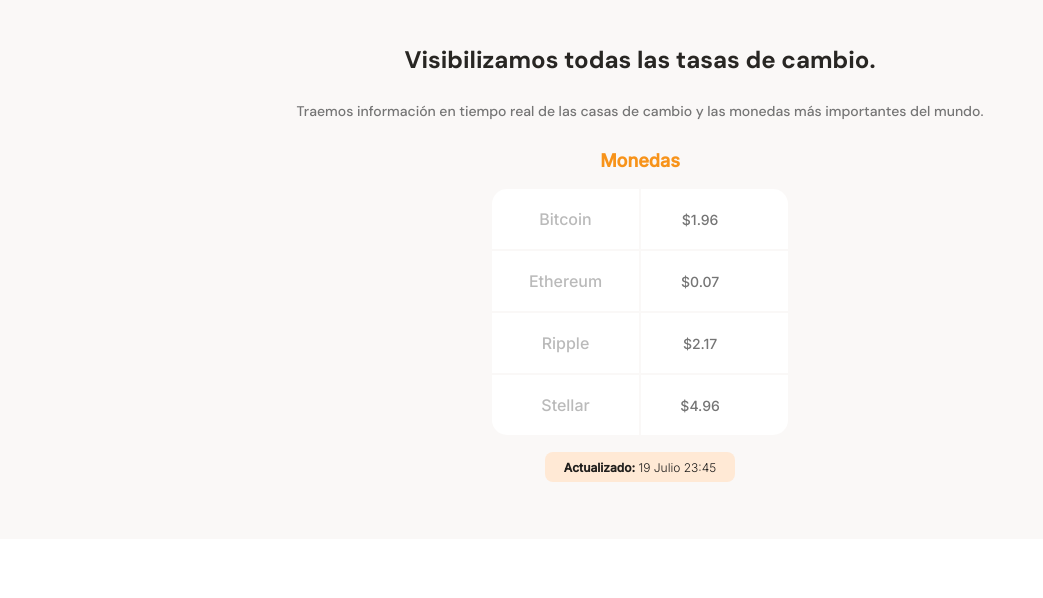
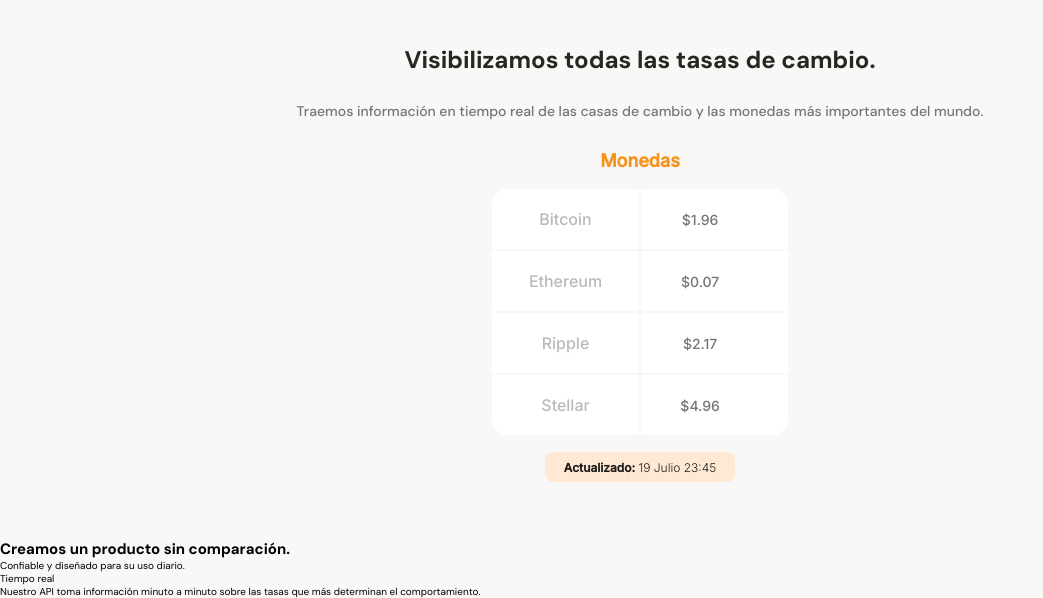
Before and after one commit to jsv1280/mobilefirst, a plain HTML site: page index.html in a window 1280 px wide. Shown: the part 617-1215 px from the top of the page, without its empty margins (0-1043 px from the left). Before the commit the page ends 1156 px from the top, so only its background shows below. Drawn offline with Linux system fonts and the light colour scheme.

Commit message:
HTML Structure beneficial section

```diff
--- a/index.html
+++ b/index.html
@@ -54,7 +54,20 @@
                 </div>
             </section>
         </section>
-        <section></section>
+        <section class="main-product-detail">
+            <span></span>
+            <div>
+                <h2>Creamos un producto sin comparación.</h2>
+                <p>Confiable y diseñado para su uso diario.</p>
+            </div>
+            <section class="product-cards--container">
+                <article class="product-detail--card">
+                    <span class="clock"></span>
+                    <p class="product--card-title">Tiempo real</p>
+                    <p class="product--card-body">Nuestro API toma información minuto a minuto sobre las tasas que más determinan el comportamiento.</p>
+                </article>
+            </section>
+        </section>
         <section></section>
         <section></section>
     </main>
```
